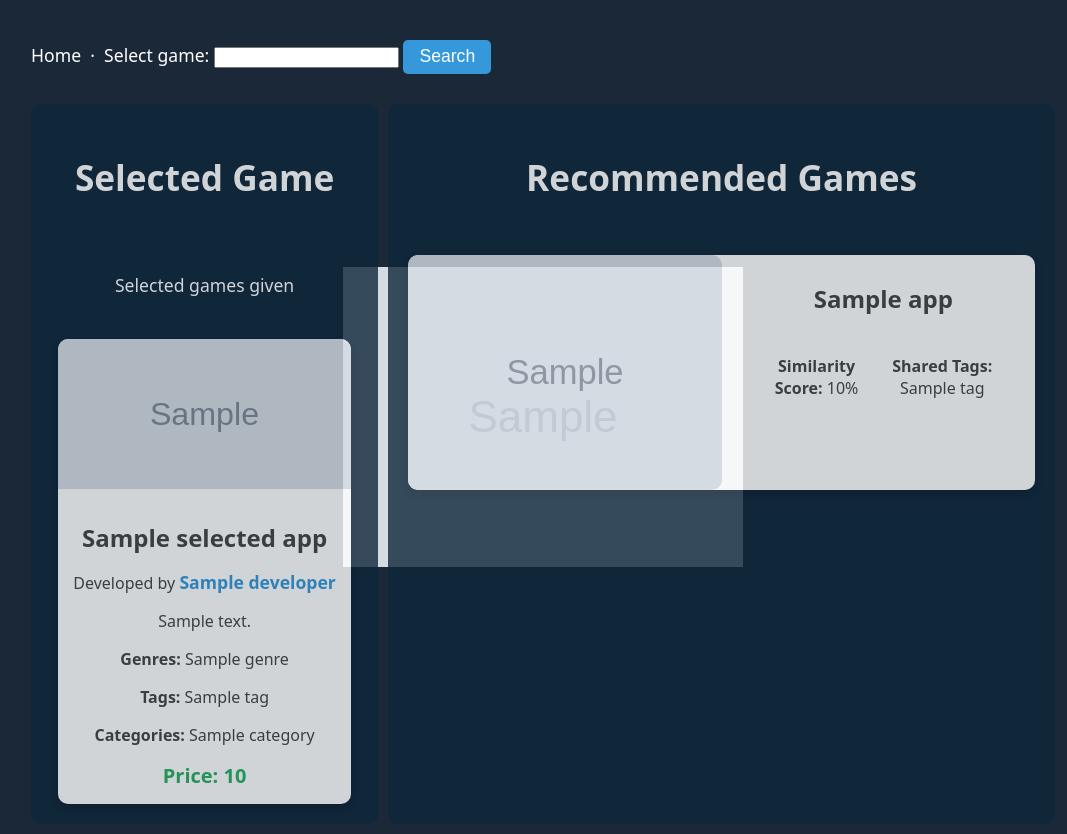
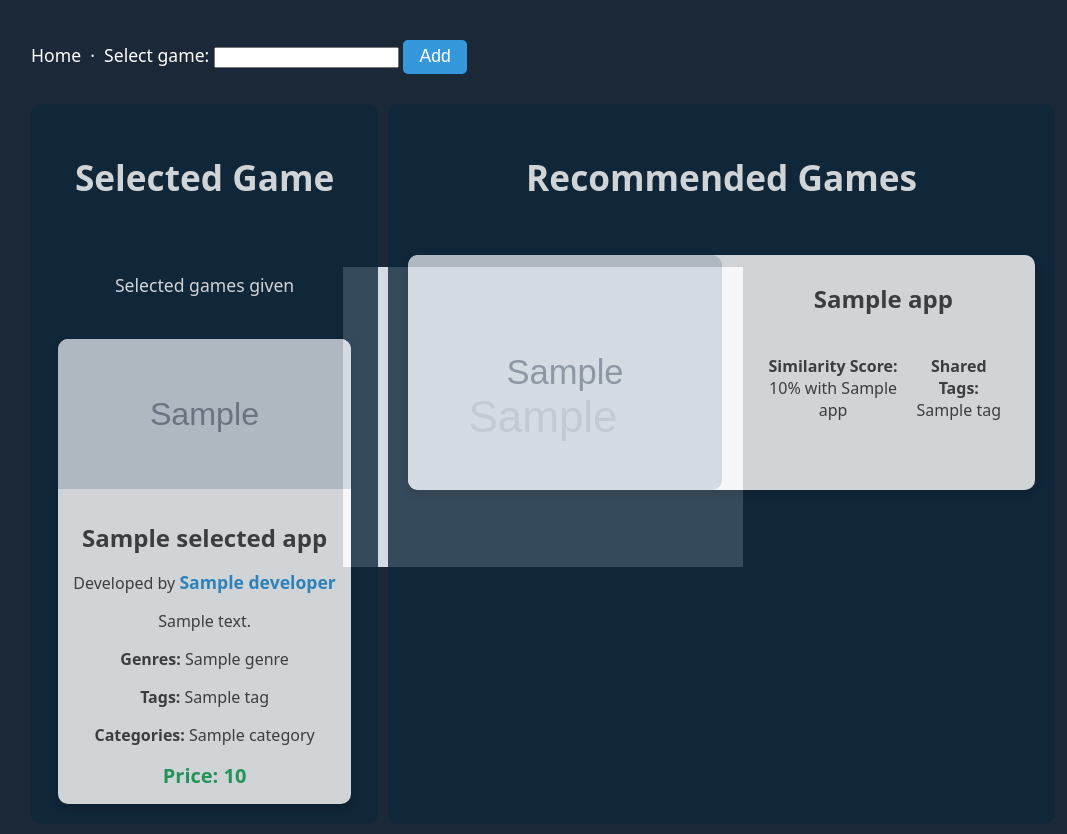
Before and after one commit to ultimo2002/playdate, a Python web app: template code/templates/game_output.html in a window 1280 px wide. Shown: the whole page, without its empty margins (97-1164 px from the left). Run offline with Jinja, Linux system fonts and the light colour scheme; the template is opened without the code that fills it: most values are stand-ins (such as "Sample title", 1, 10 or a date in 2020); grey boxes marked "Sample" are stand-in pictures.

Commit message:
game name now shows in the recommended games

```diff
--- a/code/routes/frontend.py
+++ b/code/routes/frontend.py
@@ -152,5 +152,5 @@ def find_similar_games(selected_app, db):
     # Sort matching games by similarity score in descending order
     matching_games.sort(key=lambda x: x[1], reverse=True)
 
-    # Return the top 5 matching games
+    # Return the top 5 matching games.
     return [game for game, _ in matching_games[:5]]
--- a/code/templates/game_output.html
+++ b/code/templates/game_output.html
@@ -13,7 +13,7 @@
         <a href="/">Home</a> &nbsp;·&nbsp;
         <label for="game">Select game:</label>
         <input type="text" id="game" name="game" required>
-        <button type="submit">Search</button>
+        <button type="submit">Add</button>
     </form>
     <div class="container">
         <div class="column columnl">
@@ -50,7 +50,7 @@
                         <div class="game-info">
                             <h3 class="game-title">{{ app.name }}</h3>
                             <div class="container">
-                                <p><strong>Similarity Score:</strong> {{ app.similarity_score }}%</p>
+                                <p><strong>Similarity Score:</strong> {{ app.similarity_score }}% with {{ app.name }}</p>
                                 <p><strong>Shared Tags:</strong> {{ app.tags | map(attribute="name") | join(", ") }}</p>
                             </div>
                         </div>
```
